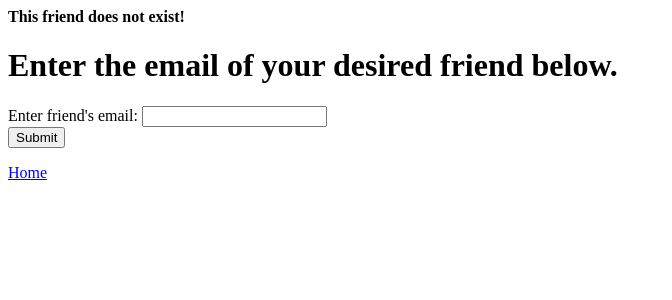
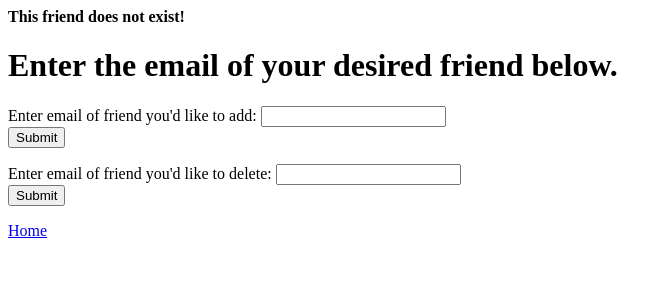
Before and after one commit to llamya/CS460project, a Flask app: page /friend_dne in a window 1280 px wide. Shown: the top 300 px of the page, without its empty margins (0-672 px from the left). Run offline with Flask 2, Linux system fonts and the light colour scheme; data that the repository does not hold is empty.

Commit message:
added unfriend functionality

```diff
--- a/skeleton/app.py
+++ b/skeleton/app.py
@@ -30,7 +30,7 @@ app.secret_key = 'super secret string'  # Change this!
 
 #These will need to be changed according to your creditionals
 app.config['MYSQL_DATABASE_USER'] = 'root'
-app.config['MYSQL_DATABASE_PASSWORD'] = '2867713'
+app.config['MYSQL_DATABASE_PASSWORD'] = 'R0nanZ0sia01*'
 app.config['MYSQL_DATABASE_DB'] = 'photoshare'
 app.config['MYSQL_DATABASE_HOST'] = 'localhost'
 mysql.init_app(app)
@@ -263,18 +263,27 @@ def upload_file():
 		caption = request.form.get('caption')
 		album = request.form.get('album')
 		album_date = request.form.get('album_date')
-		#dont need this anymore becasue we changed primary keys
-		# albumID = getAlbumIDFromUserAndName(uid, album)
+		tags = request.form.get('tags')
+		list_tags = tags.split()
 		photo_data =imgfile.read()
+
 		cursor = conn.cursor()
-		#adding tags
-		# tags = request.form.get('tags')
-
 		if isAlbumUnique(album, uid):
 			cursor.execute('''INSERT INTO Albums (album_name, user_id, date_ofc) VALUES (%s, %s, %s)''', (album, uid, album_date))
 		conn.commit()
-		cursor.execute('''INSERT INTO Pictures (album_name, imgdata, caption, user_id) VALUES (%s, %s, %s, %s)''', (album, photo_data, caption, uid ))
+		cursor.execute('''INSERT INTO Pictures (album_name, imgdata, caption, user_id) VALUES (%s, %s, %s, %s)''', (album, photo_data, caption, uid))
 		conn.commit()
+		cursor = conn.cursor()
+		pic_id = cursor.execute("SELECT MAX(picture_id) FROM Pictures")
+		#adding tags
+		for element in list_tags:
+			cursor = conn.cursor()
+			cursor.execute("INSERT INTO Tags (word) VALUES ('{0}')".format(element))
+			conn.commit()
+			cursor = conn.cursor()
+			cursor.execute("INSERT INTO Associated (picture_id, word) VALUES ('{0}', '{1}')".format(pic_id, element))
+			conn.commit()
+
 		return render_template('hello.html', name=flask_login.current_user.id, message='Photo uploaded!', not_logged_out = True, photos=getUsersPhotos(uid), base64=base64, heading='Here are your photos')
 	#The method is GET so we return a  HTML form to upload the a photo.
 	else:
@@ -287,10 +296,6 @@ def pics_peralbum():
 	cursor = conn.cursor()
 	album = request.form.get('album_name')
 	user_id = request.form.get('user_id')
-	print(album)
-	print('************************')
-	print(user_id)
-	print('8888888888888888888888888')
 	cursor.execute("SELECT P.imgdata, P.picture_id, P.caption FROM Pictures as P, Albums as A WHERE  A.album_name = '{0}' AND P.album_name = A.album_name AND A.user_id = '{1}'".format(album, user_id))
 	pictures_inAlbum = cursor.fetchall()
 	return render_template('hello.html', message='Photos in the album', photos=pictures_inAlbum, base64=base64)
@@ -421,12 +426,8 @@ def add_friend():
 	cursor = conn.cursor()
 	user_email = flask_login.current_user.id
 	test = isEmailUnique(friend_email)
+	# means that this email exists to be added
 	if test==False:
-		# check if the friend is already added
-		# if are_friends(friend_email):
-		# 	print("Already friends with them")
-		# 	return flask.redirect(flask.url_for('are_friended'))
-		# SQL query to add into database
 		print("Reached this point")
 		print(cursor.execute("INSERT INTO Friends (friend_email, email) VALUES ('{0}', '{1}')".format(friend_email, flask_login.current_user.id)))
 		print(cursor.execute("INSERT INTO Friends (email, friend_email) VALUES ('{0}', '{1}')".format(friend_email, flask_login.current_user.id)))
@@ -437,6 +438,31 @@ def add_friend():
 		print("Couldn't add friend")
 		return flask.redirect(flask.url_for('friend_dne'))
 
+# method to delete friends
+@app.route("/friends_deleted", methods=['GET','POST'])
+def delete_friend():
+	try:
+		friend_email = request.form.get('friend_email_delete')
+	except:
+		print("Couldn't find email") #this prints to shell, end users will not see this (all print statements go to shell)
+		return flask.redirect(flask.url_for('friends'))
+	cursor = conn.cursor()
+	user_email = flask_login.current_user.id
+	test = isEmailUnique(friend_email)
+	# means that this email exists to be deleted
+	if test==False:
+		cursor = conn.cursor()
+		cursor.execute("DELETE FROM Friends WHERE friend_email = '{0}' AND email = '{1}'".format(friend_email, flask_login.current_user.id))
+		conn.commit()
+		cursor = conn.cursor()
+		cursor.execute("DELETE FROM Friends WHERE friend_email = '{1}' AND email = '{0}'".format(friend_email, flask_login.current_user.id))
+		conn.commit()
+		allFriends = getUserFriends(user_email)
+		return render_template('friends.html', message='Friend deleted!', all_friends = allFriends)
+	else:
+		print("Couldn't delete friend")
+		return flask.redirect(flask.url_for('friend_dne'))
+
 
 if __name__ == "__main__":
 	#this is invoked when in the shell  you run
--- a/skeleton/phase1.sql
+++ b/skeleton/phase1.sql
@@ -47,7 +47,7 @@ CREATE TABLE Comments (
 );
 
 CREATE TABLE Tags (
-	tag_id int4,
+	tag_id int4 auto_increment,
 	word varchar(255),
     PRIMARY KEY (tag_id)
 );
@@ -72,8 +72,8 @@ CREATE TABLE Comm (
 
 CREATE TABLE Associated (
 	picture_id int4 REFERENCES Pictures(picture_id) ON DELETE CASCADE,
-    tag_id int4 REFERENCES Tags(tag_id) ON DELETE CASCADE,
-    PRIMARY KEY (picture_id, tag_id)
+    word varchar(255) REFERENCES Tags(word) ON DELETE CASCADE,
+    PRIMARY KEY (picture_id, word)
 );
 
 CREATE TABLE Liked (
--- a/skeleton/templates/friends.html
+++ b/skeleton/templates/friends.html
@@ -10,7 +10,7 @@
         </div>
         <div id="content">
             <form method="post" action="{{ url_for('add_friend') }}">
-                <label for="friend_email">Enter friend's email:</label>
+                <label for="friend_email">Enter email of friend you'd like to add:</label>
                 <input type="email" name="friend_email" /><br />
                 <input type="submit" />
             </form>
@@ -23,6 +23,11 @@
             {% endfor %}
         </ul>
         {% endif %}
+        <form method="post" action="{{ url_for('delete_friend') }}">
+            <label for="friend_email_delete">Enter email of friend you'd like to delete:</label>
+            <input type="email" name="friend_email_delete" /><br />
+            <input type="submit" />
+        </form>
 
     </body>
 <a href='/'>Home</a>
--- a/skeleton/templates/upload.html
+++ b/skeleton/templates/upload.html
@@ -15,8 +15,8 @@
                 <input type="text" name="album" required='true' /><br />
                 <label for="album_date">Please enter the album date of creation:</label>
                 <input type="date" name="album_date" required='true' /><br />
-                <!-- <label for="tags">Please enter the desired tags seperated by a comma:</label>
-                <input type="text" name="tags" required='false' /><br /> -->
+                <label for="tags">Please enter the desired tags seperated by a single space:</label>
+                <input type="text" name="tags" /><br />
                 <input type="submit" value="Upload" />
             </form>
     </body>
```
